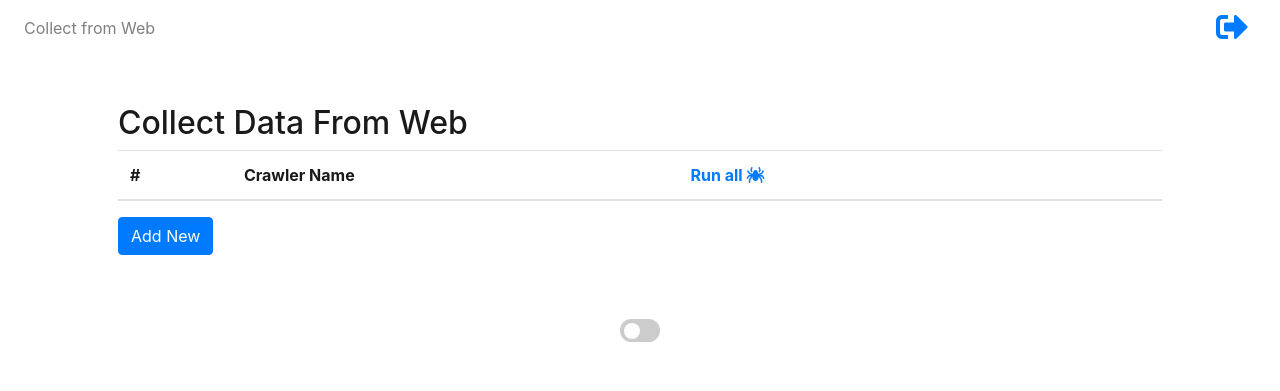
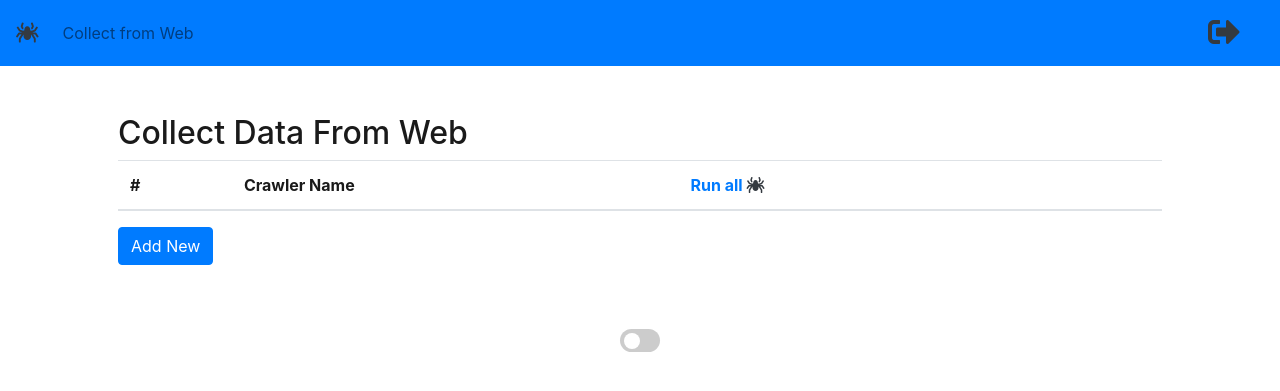
Before and after one commit to ByK95/Crowley, a Flask app: page /collect in a window 1280 px wide. Shown: the top 391 px of the page. Run offline with Flask 2, Linux system fonts and the light colour scheme; the visitor is signed in with stand-in values (Sample User, id 1); data comes from the database, SQL or seed files in the repository; lists and menus that the app fills with data are empty; some libraries are stand-ins or nearby versions.

Commit message:
fix navbar

```diff
--- a/static/css/theme.css
+++ b/static/css/theme.css
@@ -85,10 +85,18 @@
   .login{
     width: 20rem;
   }
-  @media only screen and (max-width: 600px) {
-    .m-5{
-      margin: 0px 0px 0px 0px!important;
-    }
+  .fas{
+    color: var(--color-table);
   }
 
   }
+
+@media only screen and (max-width: 600px) {
+  .m-5{
+    margin: 0px 0px 0px 0px!important;
+  }
+}
+
+.logout-but::marker{
+  display: none;
+}
--- a/templates/layout.html
+++ b/templates/layout.html
@@ -21,19 +21,22 @@
 
     <body>
         {% if user is defined %}
-        <nav class="navbar navbar-expand-lg navbar-light bg-light">
+        <nav class="navbar navbar-expand-lg navbar-light bg-primary">
+            <a class="navbar-brand"><i class="fas fa-spider "></i></a>
+            <button class="navbar-toggler" type="button" data-toggle="collapse" data-target="#navbarSupportedContent" aria-controls="navbarSupportedContent" aria-expanded="false" aria-label="Toggle navigation">
+                <span class="navbar-toggler-icon"></span>
+            </button>
             <div class="collapse navbar-collapse" id="navbarSupportedContent">
                 <ul class="navbar-nav mr-auto">
                 <li class="nav-item">
                     <a class="nav-link" href="/collect">Collect from Web</a>
                 </li>
                 </ul>
+                <li class="navbar-nav ml-auto">
+                    <a class="nav-link" style="margin-right: 1rem;" href="/logout"><i class="fas fa-sign-out-alt fa-2x"></i></a>
+                </li>
             </div>
-            <div class="navbar-collapse collapse order-3 dual-collapse2">
-                <ul class="navbar-nav ml-auto">
-                  <a style="margin-right: 1rem;" href="/logout"><i class="fas fa-sign-out-alt fa-2x"></i></a>
-                </ul>
-            </div>
+
         </nav>
         {% endif %}
 
```
